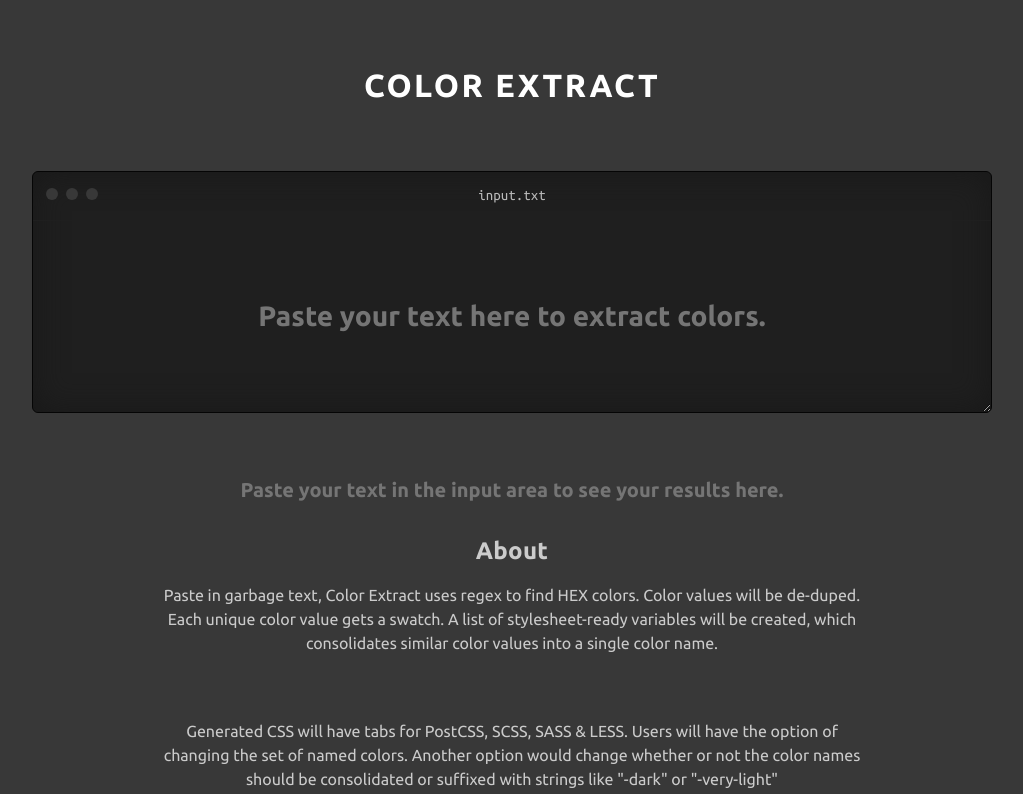
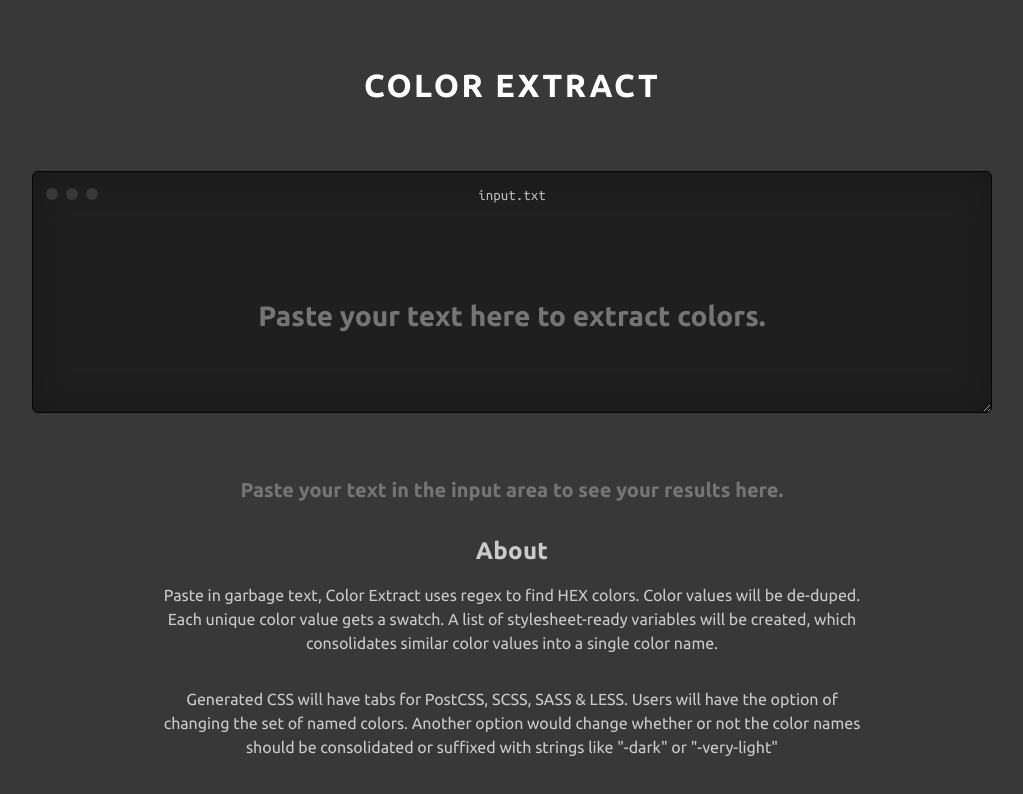
Before and after one commit to ian-pvd/color-extract, a React (Create React App) app: page / in a window 1280 px wide. Shown: the top 794 px of the page, without its empty margins (128-1151 px from the left). Built offline with nearby package versions, Linux system fonts and the light colour scheme.

Commit message:
WIP placeholder styles

```diff
--- a/src/app.scss
+++ b/src/app.scss
@@ -16,7 +16,7 @@
 
 .section-text {
 	line-height: $line-height-lg;
-	margin: 0 auto $spacer-lg;
+	margin: 0 auto $spacer;
 	max-width: 45rem;
 	text-align: center;
 }
```
